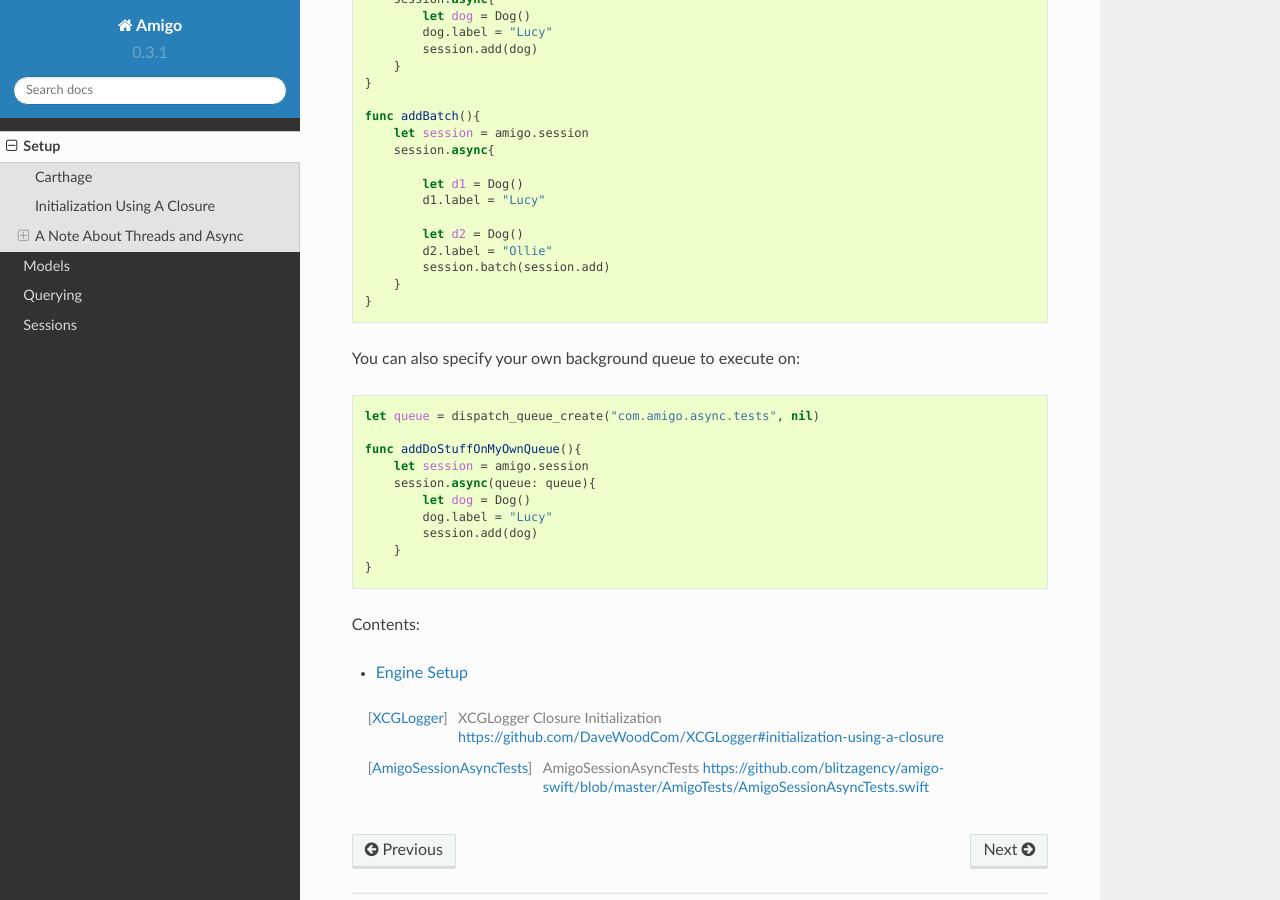
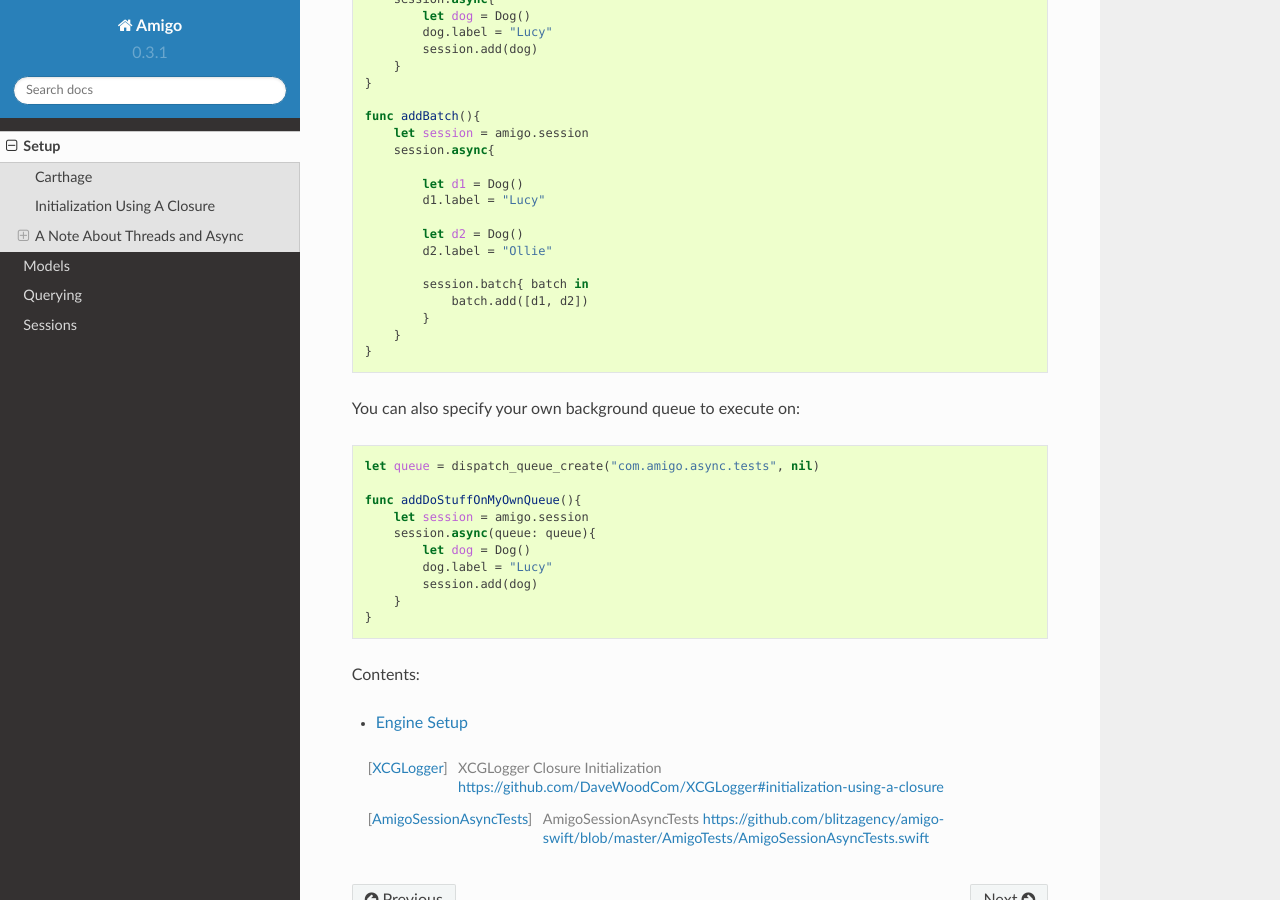
Before and after one commit to blitzagency/amigo-swift, a Sphinx documentation site: the page built from docs/setup/index.rst, in a window 1280 px wide and 900 px high, scrolled down 2086 px. Built offline with Sphinx 7.4.7 and the Read the Docs theme 2.0.0, drawn with Linux system fonts in a browser that asks for light colours.

Commit message:
fuxes async batch example

```diff
--- a/docs/setup/index.rst
+++ b/docs/setup/index.rst
@@ -129,7 +129,10 @@ For example, you don't have to return any result at all:
 
             let d2 = Dog()
             d2.label = "Ollie"
-            session.batch(session.add)
+
+            session.batch{ batch in
+                batch.add([d1, d2])
+            }
         }
     }
 
```
